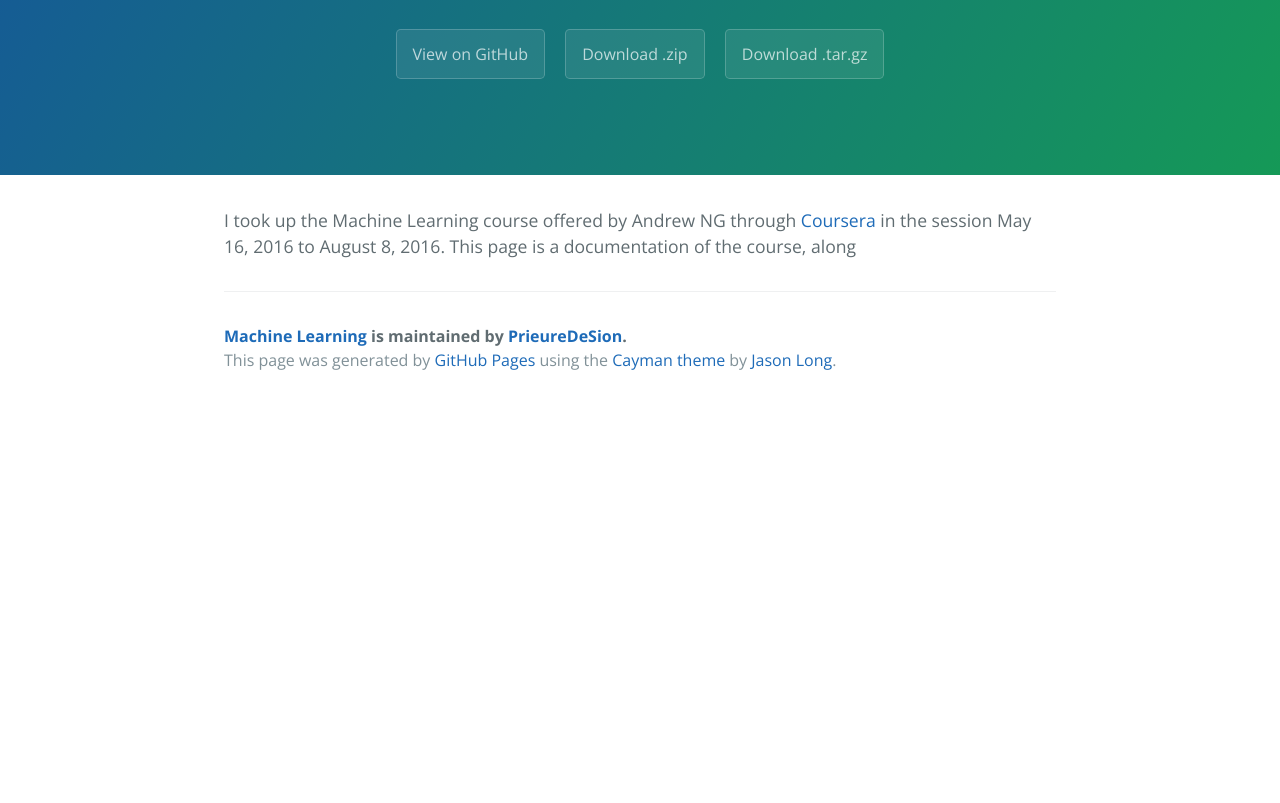
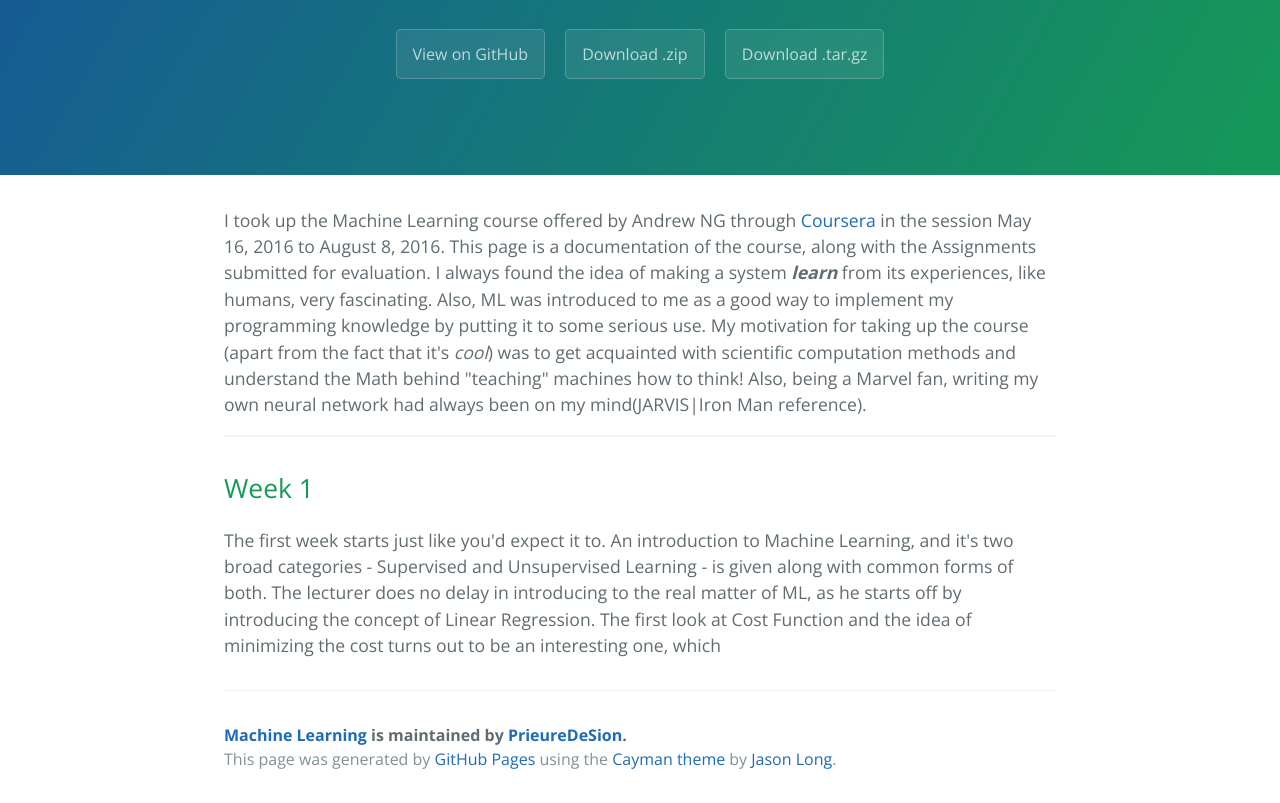
Before and after one commit to robodhruv/ML-andrew-ng, a plain HTML site: page index.html in a window 1280 px wide. Shown: the part 208-1011 px from the top of the page. Before the commit the page ends 800 px from the top, so only its background shows below. Drawn offline with nearby package versions, Linux system fonts and the light colour scheme.

```diff
--- a/index.html
+++ b/index.html
@@ -19,7 +19,14 @@
     </section>
 
     <section class="main-content">
-      <p>I took up the Machine Learning course offered by Andrew NG through <a href="https://www.coursera.org/">Coursera</a> in the session May 16, 2016 to August 8, 2016. This page is a documentation of the course, along </p>
+      <p>I took up the Machine Learning course offered by Andrew NG through <a href="https://www.coursera.org/">Coursera</a> in the session May 16, 2016 to August 8, 2016. This page is a documentation of the course, along with the Assignments submitted for evaluation. I always found the idea of making a system <strong><em>learn</em></strong> from its experiences, like humans, very fascinating. Also, ML was introduced to me as a good way to implement my programming knowledge by putting it to some serious use. My motivation for taking up the course (apart from the fact that it's <em>cool</em>) was to get acquainted with scientific computation methods and understand the Math behind "teaching" machines how to think! Also, being a Marvel fan, writing my own neural network had always been on my mind(JARVIS|Iron Man reference).</p>
+
+<hr>
+
+<h2>
+<a id="week-1" class="anchor" href="#week-1" aria-hidden="true"><span aria-hidden="true" class="octicon octicon-link"></span></a>Week 1</h2>
+
+<p>The first week starts just like you'd expect it to. An introduction to Machine Learning, and it's two broad categories - Supervised and Unsupervised Learning - is given along with common forms of both. The lecturer does no delay in introducing to the real matter of ML, as he starts off by introducing the concept of Linear Regression. The first look at Cost Function and the idea of minimizing the cost turns out to be an interesting one, which </p>
 
       <footer class="site-footer">
         <span class="site-footer-owner"><a href="https://github.com/PrieureDeSion/ML">Machine Learning</a> is maintained by <a href="https://github.com/PrieureDeSion">PrieureDeSion</a>.</span>
--- a/params.json
+++ b/params.json
@@ -1,6 +1,6 @@
 {
   "name": "Machine Learning",
   "tagline": "Andrew NG | Stanford University",
-  "body": "I took up the Machine Learning course offered by Andrew NG through [Coursera](https://www.coursera.org/) in the session May 16, 2016 to August 8, 2016. This page is a documentation of the course, along ",
+  "body": "I took up the Machine Learning course offered by Andrew NG through [Coursera](https://www.coursera.org/) in the session May 16, 2016 to August 8, 2016. This page is a documentation of the course, along with the Assignments submitted for evaluation. I always found the idea of making a system ***learn*** from its experiences, like humans, very fascinating. Also, ML was introduced to me as a good way to implement my programming knowledge by putting it to some serious use. My motivation for taking up the course (apart from the fact that it's *cool*) was to get acquainted with scientific computation methods and understand the Math behind \"teaching\" machines how to think! Also, being a Marvel fan, writing my own neural network had always been on my mind(JARVIS|Iron Man reference).\r\n\r\n***\r\n\r\n## Week 1\r\n\r\nThe first week starts just like you'd expect it to. An introduction to Machine Learning, and it's two broad categories - Supervised and Unsupervised Learning - is given along with common forms of both. The lecturer does no delay in introducing to the real matter of ML, as he starts off by introducing the concept of Linear Regression. The first look at Cost Function and the idea of minimizing the cost turns out to be an interesting one, which ",
   "note": "Don't delete this file! It's used internally to help with page regeneration."
 }
```
